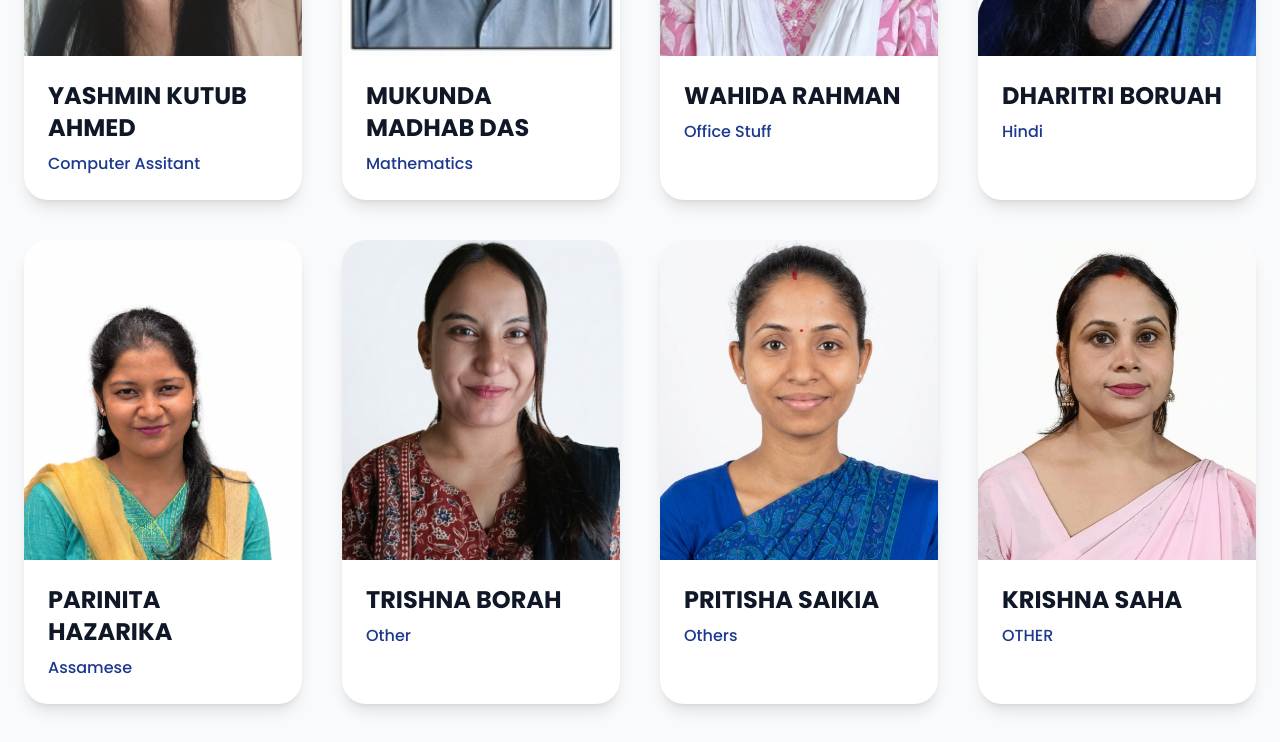
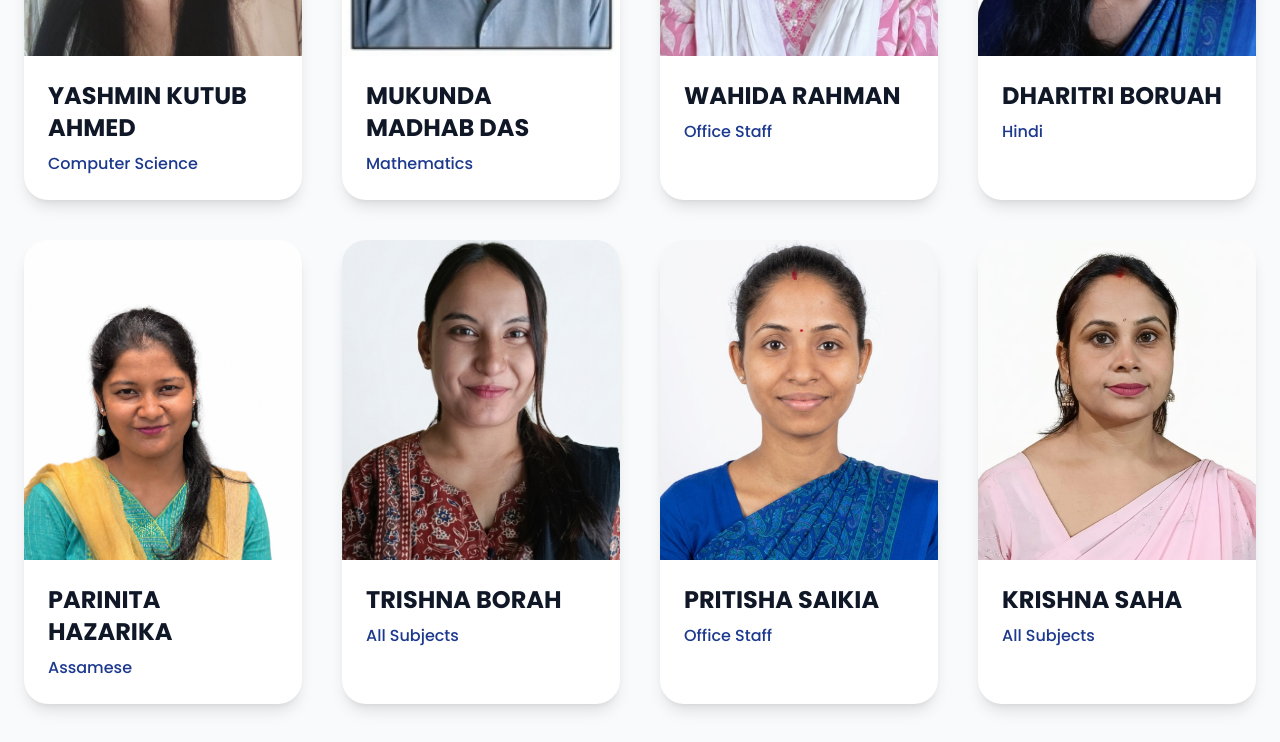
Before and after one commit to jpt76cnznh-star/royal-oak-school, a React (Vite) app: page /faculty in a window 1280 px wide. Shown: the part 3500-4242 px from the top of the page. Built offline with nearby package versions, Linux system fonts and the light colour scheme; no server answers.

Commit message:
Update facultyData.js

```diff
--- a/src/data/facultyData.js
+++ b/src/data/facultyData.js
@@ -114,7 +114,7 @@ const facultyData = [
   id: 13,
   image: teacher13,
   name: "YASHMIN KUTUB AHMED",
-  subject: "Computer Assitant",
+  subject: "Computer Science",
 },
 
 {
@@ -128,7 +128,7 @@ const facultyData = [
   id: 17,
   image: teacher17,
   name: "WAHIDA RAHMAN",
-  subject: "Office Stuff",
+  subject: "Office Staff",
 },
 
 
@@ -150,21 +150,21 @@ const facultyData = [
   id: 21,
   image: teacher21,
   name: "TRISHNA BORAH",
-  subject: "Other",
+  subject: "All Subjects",
 },
 
 {
   id: 20,
   image: teacher20,
   name: "PRITISHA SAIKIA",
-  subject: "Others",
+  subject: "Office Staff",
 },
 
  {
   id: 23,
   image: teacher23,
   name: "KRISHNA SAHA",
-  subject: "OTHER",
+  subject: "All Subjects",
 },
 
     {
@@ -178,7 +178,7 @@ const facultyData = [
   id: 25,
   image: teacher25,
   name: "FARIMA AHMED",
-  subject: "Office Stuff",
+  subject: "Office Staff",
 },
 
 
```
